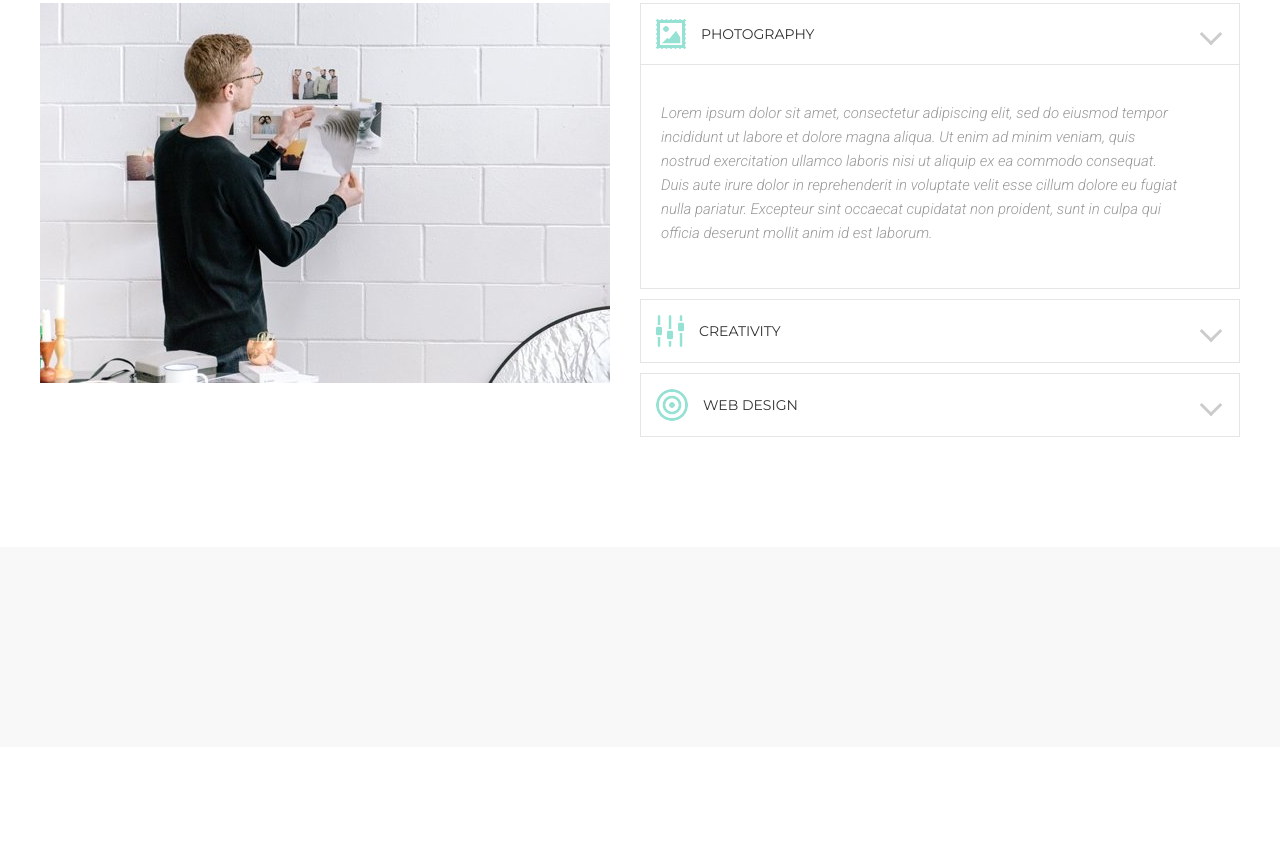
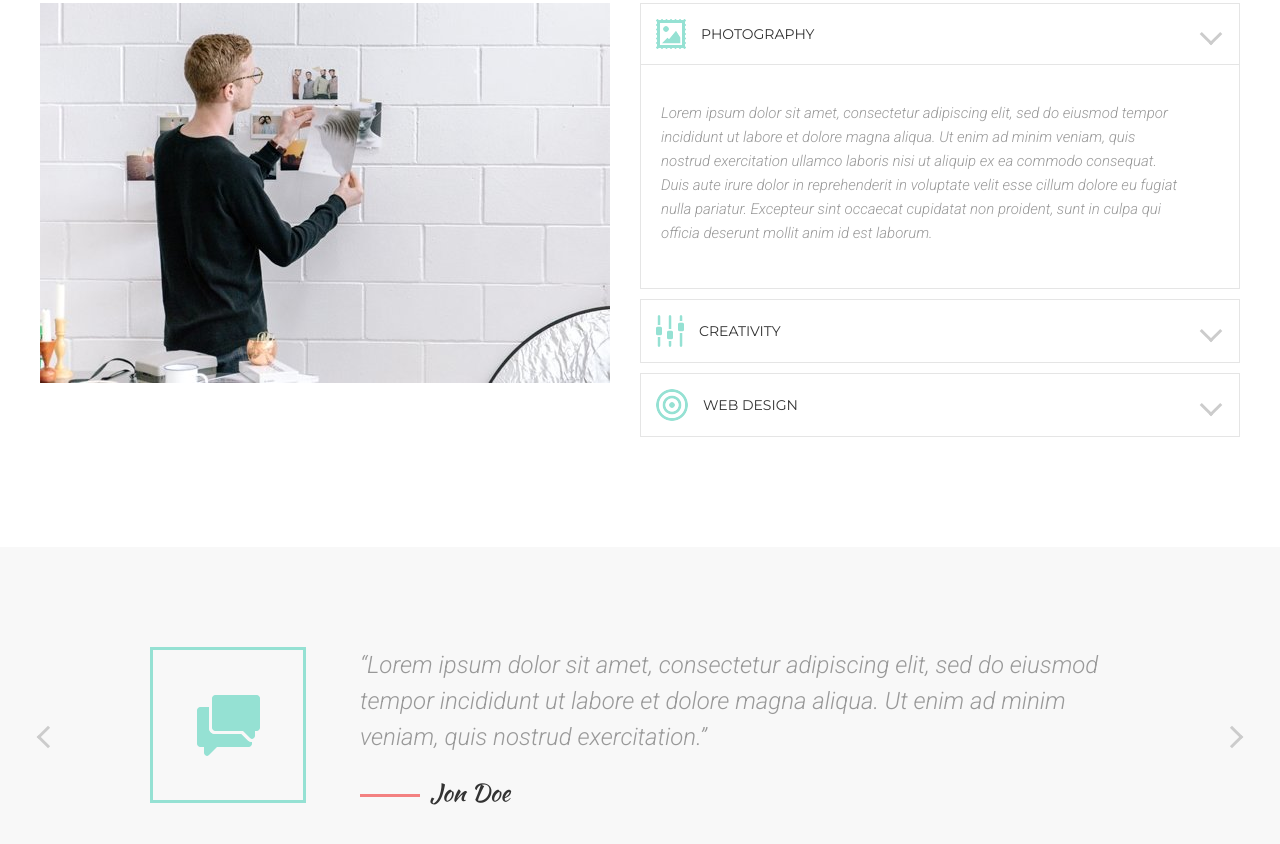
Before and after one commit to lidaaupova/project_mogo, a plain HTML site: page index.html in a window 1280 px wide. Shown: the part 4020-4864 px from the top of the page. Before the commit the page ends 4767 px from the top, so only its background shows below. Drawn offline with Linux system fonts and the light colour scheme.

Commit message:
Section 'Reviews' ready, slider without JS

```diff
--- a/assets/css/style.css
+++ b/assets/css/style.css
@@ -471,9 +471,82 @@ hr {
     border-top: 1px solid #e5e5e5;
 }
 
-
-
+/* Reviews */
 
 .section--gray {
     background-color: #f8f8f8;
 }
+
+.reviews {
+    padding: 0 110px;
+    position: relative;
+}
+
+.reviews__item {
+    padding-left: 210px;
+    position: relative;
+}
+
+.reviews__photo {
+    padding: 45px 43px 44px 44px;
+    position: absolute;
+    top: 0;
+    left: 0;
+    z-index: 1;
+    border: 3px solid #95e1d3;
+}
+
+.reviews__text {
+    font-family: Roboto;
+    font-size: 24px;
+    line-height: 36px;
+    font-weight: 300;
+    font-style: italic;
+    color: #999999;
+}
+
+.reviews__author {
+    font-family: 'Kaushan Script';
+    font-size: 24px;
+    font-weight: 400;
+    margin-top: 20px;
+}
+
+.reviews__author::before {
+    content: "";
+    display: inline-block;
+    vertical-align: middle;
+    width: 60px;
+    height: 3px;
+    background-color: #f38181;
+    margin-right: 10px;
+}
+
+.reviews__btn {
+    font-size: 0;
+    color: transparent;
+    position: absolute;
+    top: 50%;
+    transform: translateY(-50%);
+    z-index: 1;
+}
+
+.reviews__btn::after {
+    content: "";
+    display: block;
+    width: 16px;
+    height: 16px;
+    border-top: 3px solid #cccccc;
+    border-left: 3px solid #cccccc;
+
+}
+
+.reviews__btn--prev {
+    left: 0;
+    transform: rotate(-45deg);
+}
+
+.reviews__btn--next {
+    right: 0;
+    transform: rotate(135deg);
+}
--- a/index.html
+++ b/index.html
@@ -237,7 +237,15 @@
 
     <div class="section section--gray">
         <div class="container">
-
+            <div class="reviews">
+                <a class="reviews__btn reviews__btn--prev" href="#">Prev</a>
+                <a class="reviews__btn reviews__btn--next" href="#">Next</a>
+                <div class="reviews__item">
+                    <img class="reviews__photo" src="assets/img/reviews.png" alt="">
+                    <div class="reviews__text">“Lorem ipsum dolor sit amet, consectetur adipiscing elit, sed do eiusmod tempor incididunt ut labore et dolore magna aliqua. Ut enim ad minim veniam, quis nostrud exercitation.”</div>
+                    <div class="reviews__author">Jon Doe</div>
+                </div>
+            </div>
         </div>
     </div>
 
```
Also changed, not shown: assets/img/reviews.png (added).
